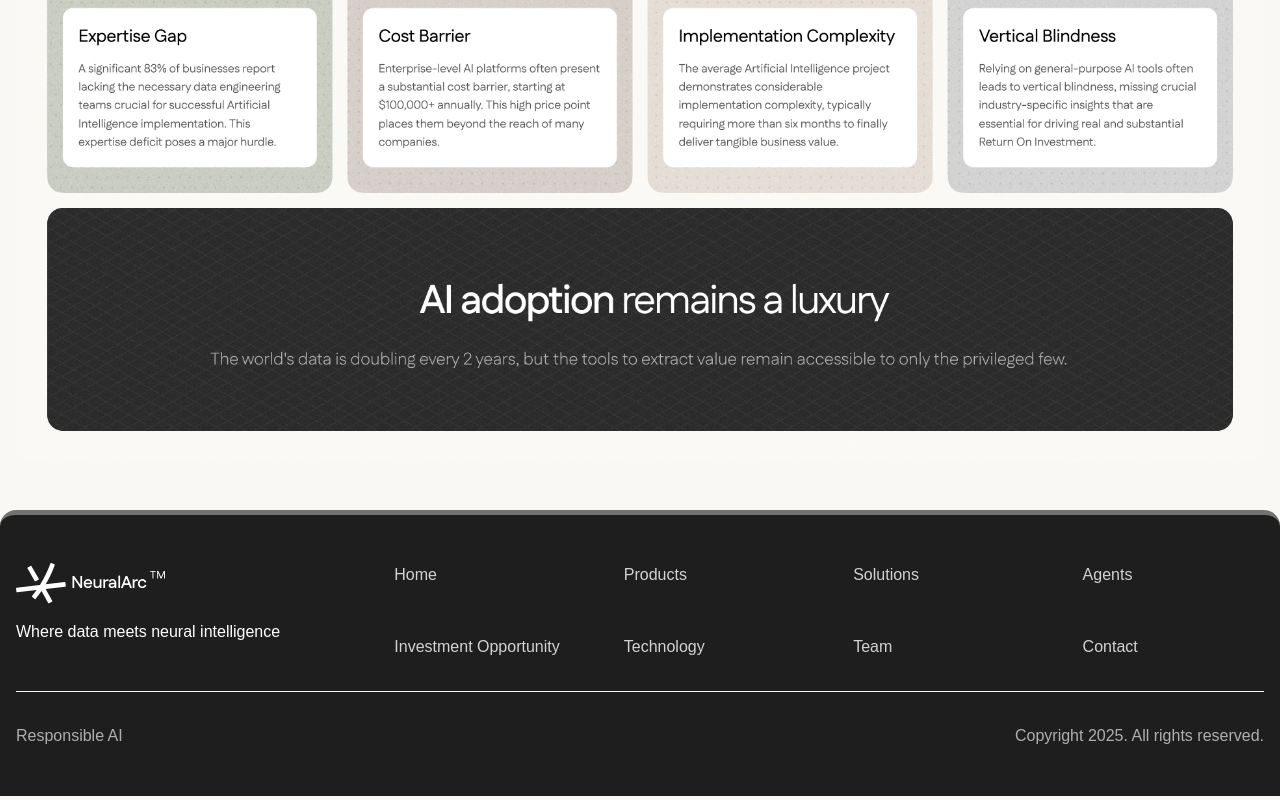
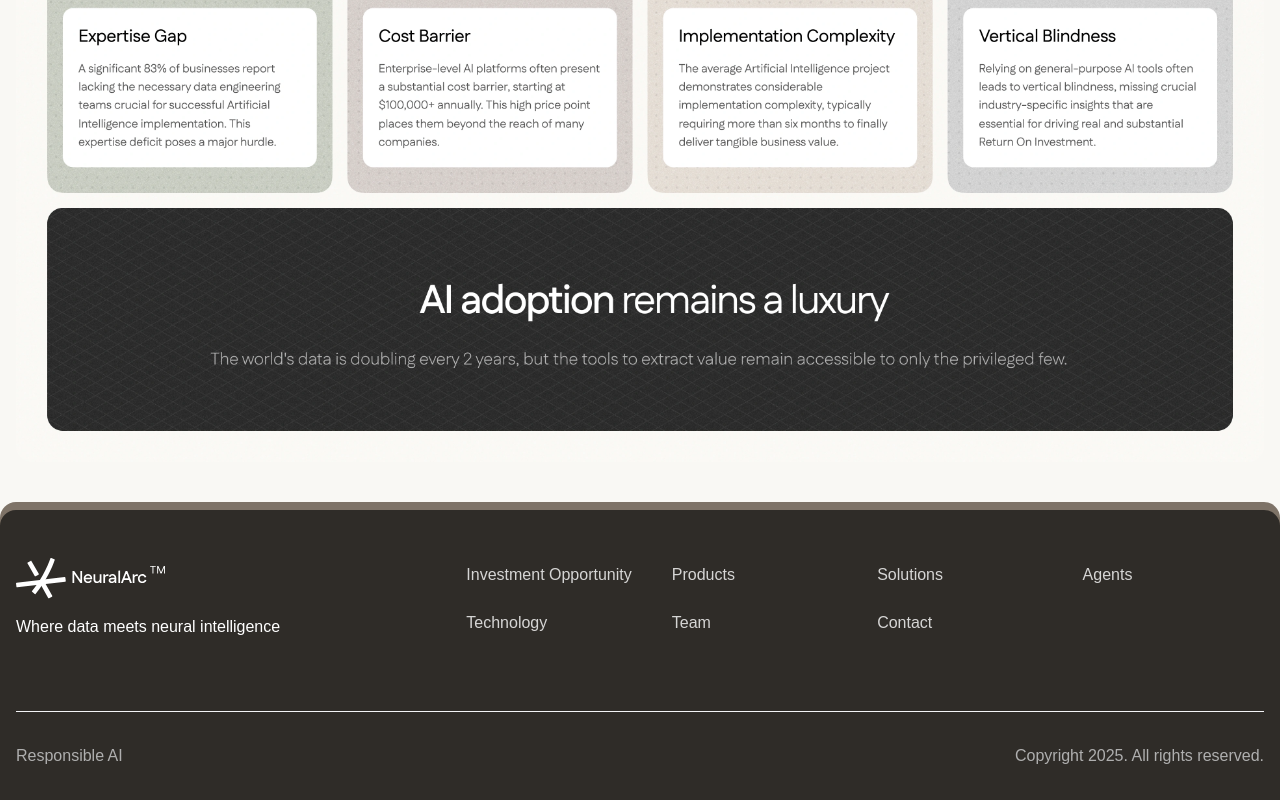
Before and after one commit to neuralarc-ai/pitch, a Next.js app: page / in a window 1280 px wide. Shown: the part 1868-2668 px from the top of the page. Built offline with nearby package versions, Linux system fonts and the light colour scheme; a web font is replaced by a local one.

Commit message:
minor changes

```diff
--- a/src/components/layout/footer.tsx
+++ b/src/components/layout/footer.tsx
@@ -2,44 +2,28 @@
 
 import Link from "next/link";
 import Image from "next/image";
-import { motion, useInView, useAnimation } from "framer-motion";
-import { useEffect, useRef } from "react";
+import { motion } from "framer-motion";
 
 export default function Footer() {
   const navLinks = [
-    { href: "/", label: "Home" },
+    { href: "/investment-opportunity", label: "Investment Opportunity" },
     { href: "/products", label: "Products" },
     { href: "/solutions", label: "Solutions" },
     { href: "/agents", label: "Agents" },
-    { href: "/investment-opportunity", label: "Investment Opportunity" },
     { href: "/technology", label: "Technology" },
     { href: "/team", label: "Team" },
   ];
 
-  const ref = useRef(null);
-  const isInView = useInView(ref, { once: true, amount: 0.2 });
-  const controls = useAnimation();
-
-  useEffect(() => {
-    if (isInView) {
-      controls.start("visible");
-    }
-  }, [isInView, controls]);
-
   return (
     <motion.footer
-      ref={ref}
-      variants={{
-        hidden: { opacity: 0, y: 50 },
-        visible: { opacity: 1, y: 0 },
-      }}
-      initial="hidden"
-      animate={controls}
+      initial={{ opacity: 0, y: 50 }}
+      whileInView={{ opacity: 1, y: 0 }}
       transition={{ duration: 0.8, ease: "easeOut" }}
-      className="w-full rounded-t-2xl border-t-5 border-t-[#757372] flex justify-center bg-[#1E1E1E] text-white py-12 px-4"
+      viewport={{ once: true, amount: 0.3 }}
+      className="w-full flex justify-center pb-8 pt-12 bg-[#2F2C28] rounded-t-2xl shadow-[0px_-8px_0px_0px_#7E7367] text-[#AFAFAF] px-4"
     >
-      <div className="w-full max-w-[1920px] flex flex-col items-center md:items-start">
-        <div className="flex flex-col md:flex-row md:justify-between w-full mb-8">
+      <div className="w-full max-w-[1920px] flex flex-col items-center md:gap-12">
+        <div className="flex flex-col md:flex-row justify-between items-center w-full pb-6 ">
           {/* Logo and Tagline */}
           <div className="flex flex-col items-center md:items-start mb-12 md:mb-0">
             <Link href="/">
@@ -56,7 +40,7 @@ export default function Footer() {
           </div>
 
           {/* Navigation Links and Contact */}
-          <div className="grid grid-cols-2 lg:grid-cols-4 gap-4 md:gap-12 space-x-4 text-center md:text-left">
+          <div className="grid grid-cols-2 lg:grid-cols-4 gap-4 md:gap-6 space-x-4 text-center md:text-left">
             {navLinks.map((link) => (
               <Link key={link.href} href={link.href} className="text-nowrap">
                 <span className="text-base font-medium text-white/80 hover:text-white transition-colors">
```
